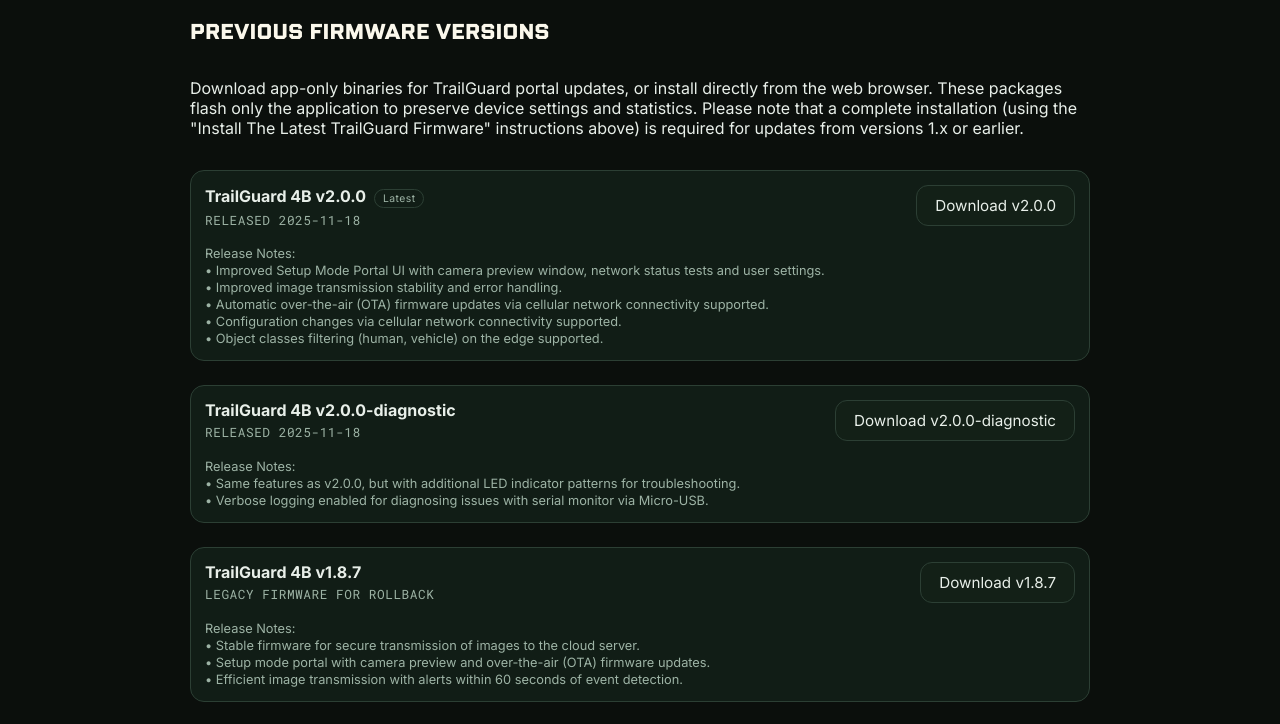
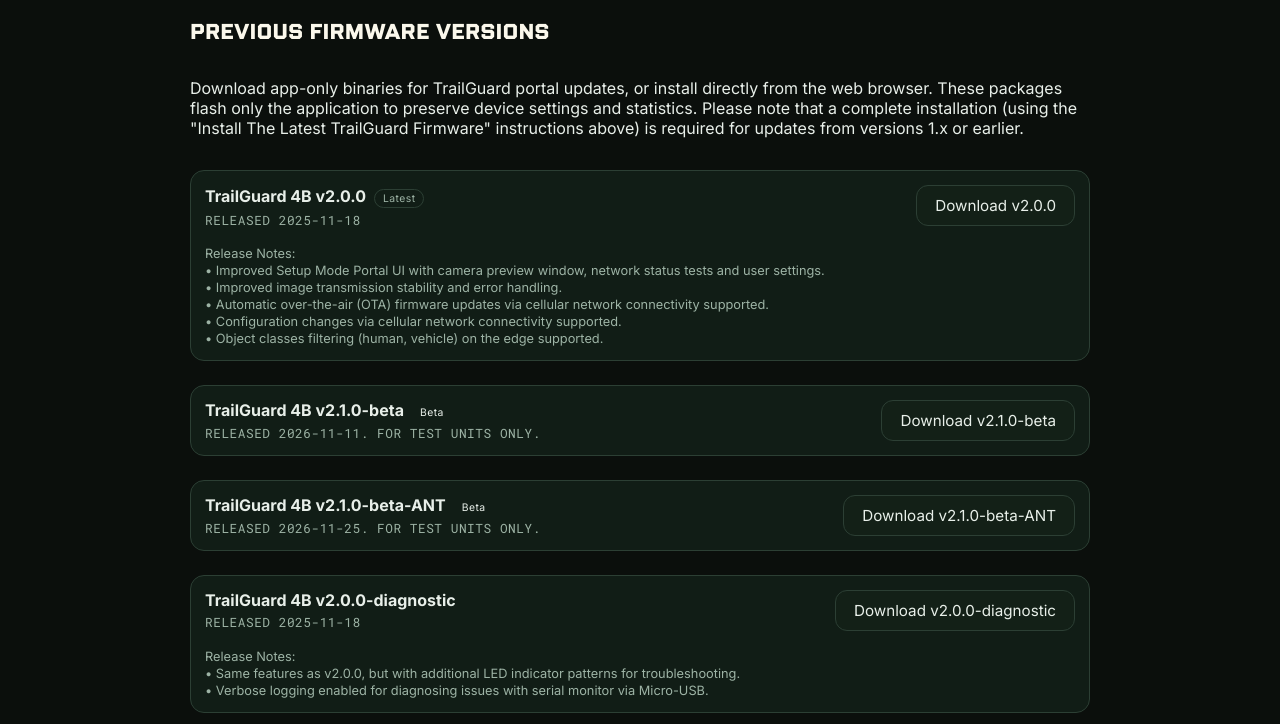
Before and after one commit to WildTech-RESOLVE/trailguard-web-firmware-tool, a plain HTML site: page docs/index.html in a window 1280 px wide. Both pictures are taken after a click on the link "DOWNLOAD". Shown: the part 76-800 px from the top of the page. Drawn offline with Linux system fonts and the light colour scheme.

Commit message:
Add TrailGuard 4B v2.1.0-beta and v2.1.0-beta-ANT to the downloads list

```diff
--- a/docs/index.html
+++ b/docs/index.html
@@ -149,6 +149,30 @@
         <li>
           <div class="version-header">
             <div class="title-row">
+              <strong>TrailGuard 4B v2.1.0-beta</strong>
+              <span class="tag">Beta</span>
+            </div>
+            <small>Released 2026-11-11. For test units only.</small>
+          </div>
+          <div class="version-actions">
+            <a class="btn" href="firmware/2.1.0-beta/TrailGuard_CCU_2.1.0-beta.bin" download>Download v2.1.0-beta</a>
+          </div>
+        </li>
+        <li>
+          <div class="version-header">
+            <div class="title-row">
+              <strong>TrailGuard 4B v2.1.0-beta-ANT</strong>
+              <span class="tag">Beta</span>
+            </div>
+            <small>Released 2026-11-25. For test units only.</small>
+          </div>
+          <div class="version-actions">
+            <a class="btn" href="firmware/2.1.0-beta-ANT/TrailGuard_CCU_2.1.0-beta-ANT.bin" download>Download v2.1.0-beta-ANT</a>
+          </div>
+        </li>
+        <li>
+          <div class="version-header">
+            <div class="title-row">
               <strong>TrailGuard 4B v2.0.0-diagnostic</strong>
             </div>
             <small>Released 2025-11-18</small>
```
